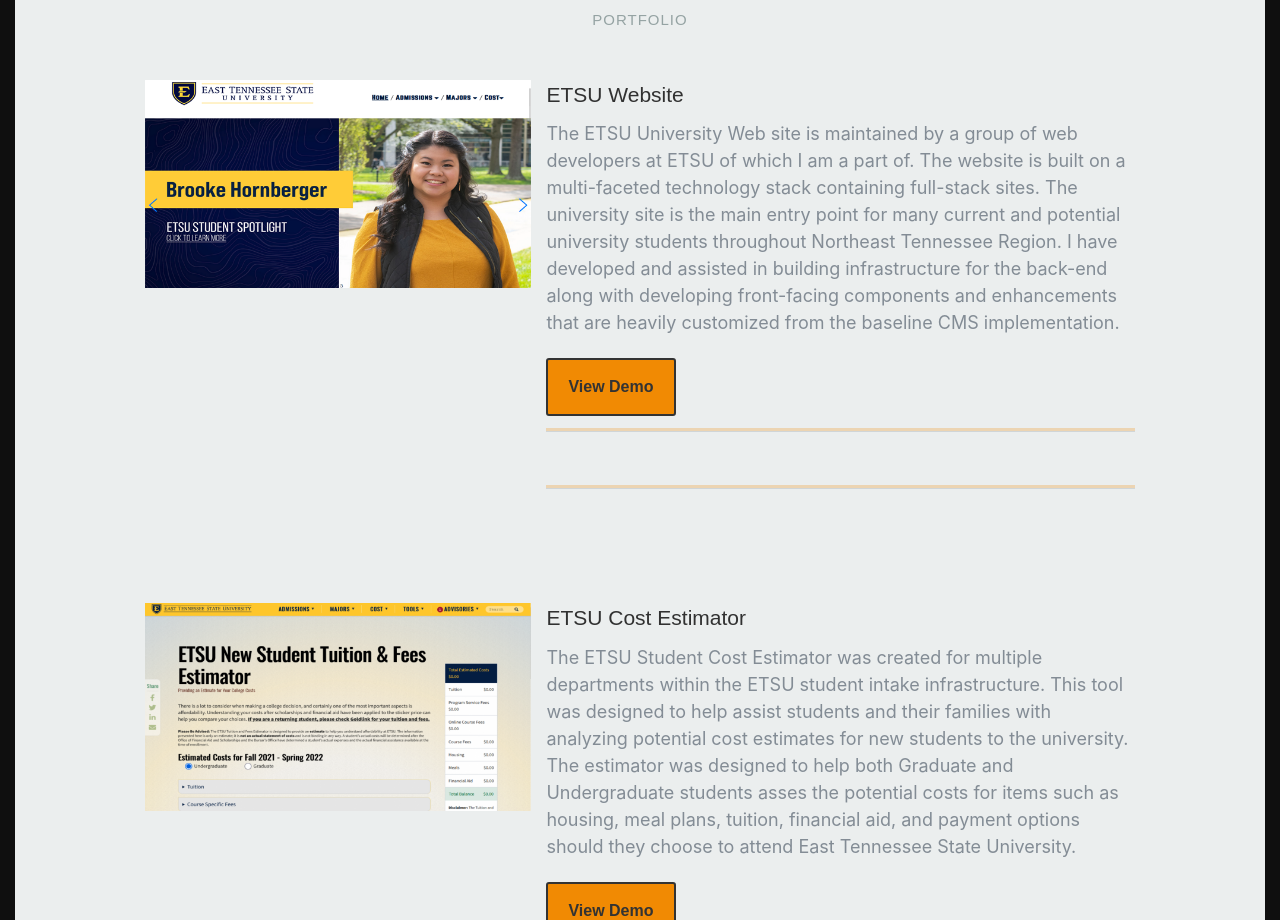
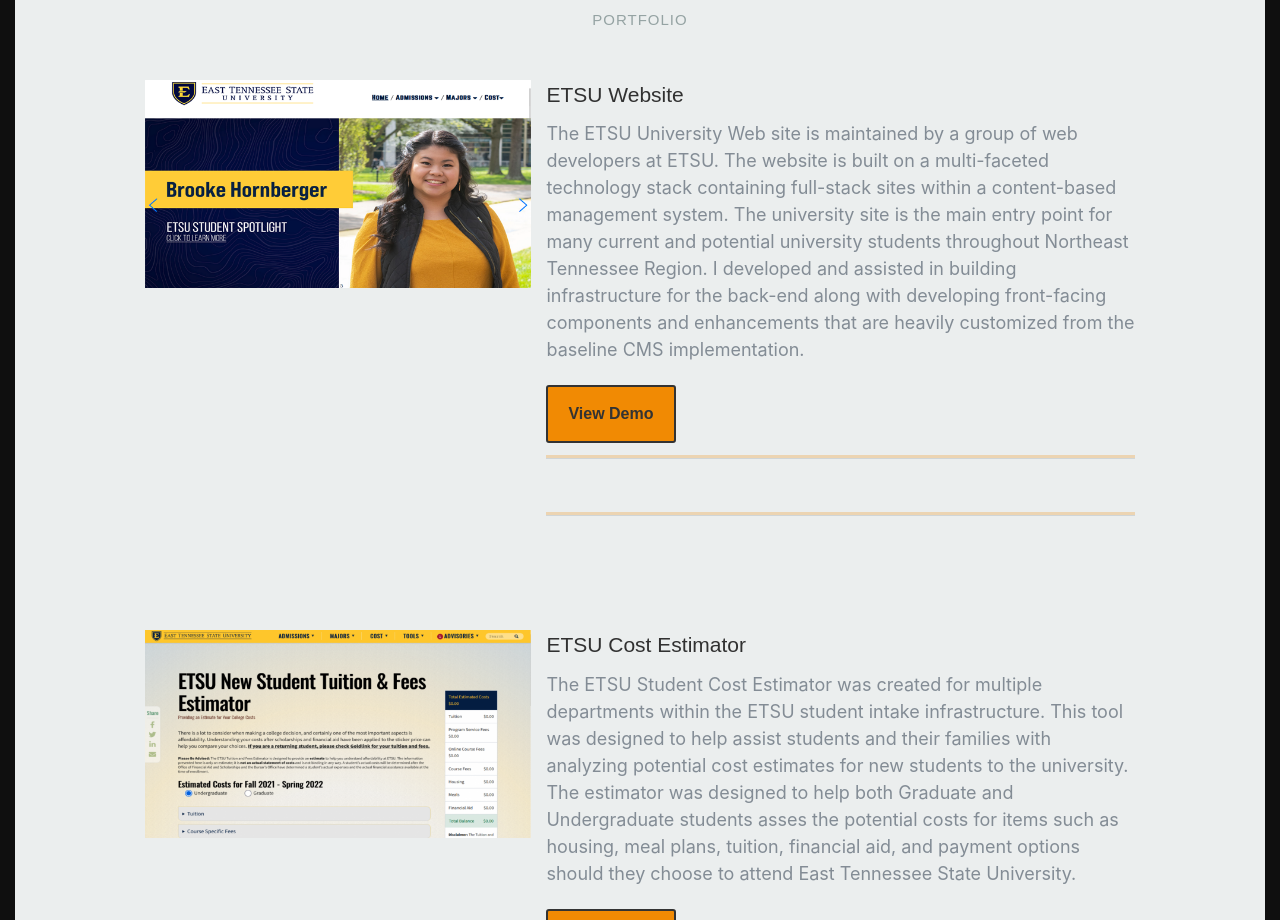
Before and after one commit to soloshand/next_portfolio_v2, a Next.js app: page / in a window 1280 px wide. Shown: the part 2500-3420 px from the top of the page. Built offline with nearby package versions, Linux system fonts and the light colour scheme; some icons are missing.

Commit message:
Updated content on site.

```diff
--- a/components/sections/portfolio.jsx
+++ b/components/sections/portfolio.jsx
@@ -16,9 +16,9 @@
                 <div className="text-wrapper">
                   <h3>ETSU Website</h3>
                   <p>
-                  The ETSU University Web site is maintained by a group of web developers at ETSU of which I am a part of. The website is built on a multi-faceted technology stack
-                  containing full-stack sites. The university site is the main entry point for many current and potential university students throughout Northeast Tennessee Region.
-                  I have developed and assisted in building infrastructure for the back-end along with developing front-facing components and enhancements that are heavily customized
+                  The ETSU University Web site is maintained by a group of web developers at ETSU. The website is built on a multi-faceted technology stack
+                  containing full-stack sites within a content-based management system. The university site is the main entry point for many current and potential university students throughout Northeast Tennessee Region.
+                  I developed and assisted in building infrastructure for the back-end along with developing front-facing components and enhancements that are heavily customized
                   from the baseline CMS implementation.
                   </p>
                 </div>
```
